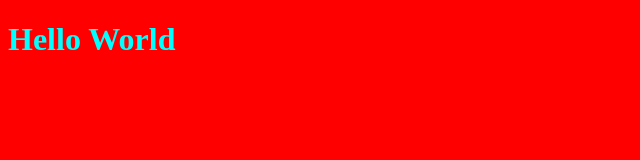
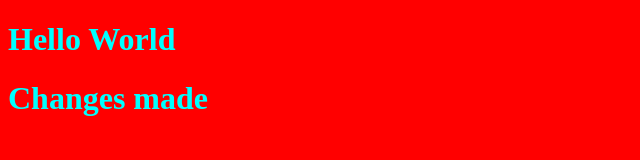
Before and after one commit to sanyamj-081/tech-m-3, a plain HTML site: page index.html in a window 1280 px wide. Shown: the whole page, without its empty margins (0-640 px from the left). Drawn offline with Linux system fonts and the light colour scheme.

Commit message:
thirds changes

```diff
--- a/index.html
+++ b/index.html
@@ -4,4 +4,5 @@
 </head>
 <body>
     <h1> Hello World </h1>
+    <h1> Changes made</h1>
 </body>
```
